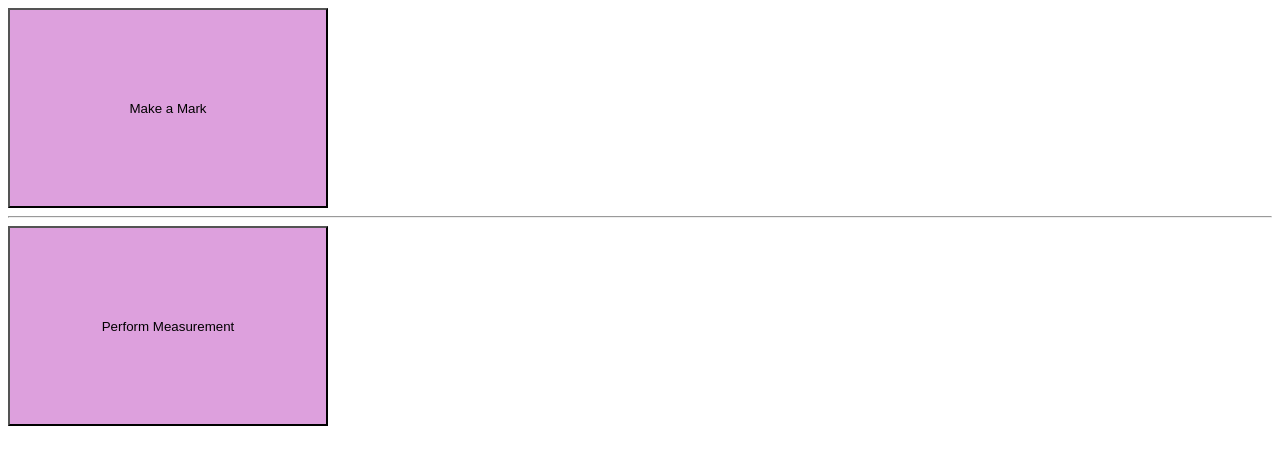
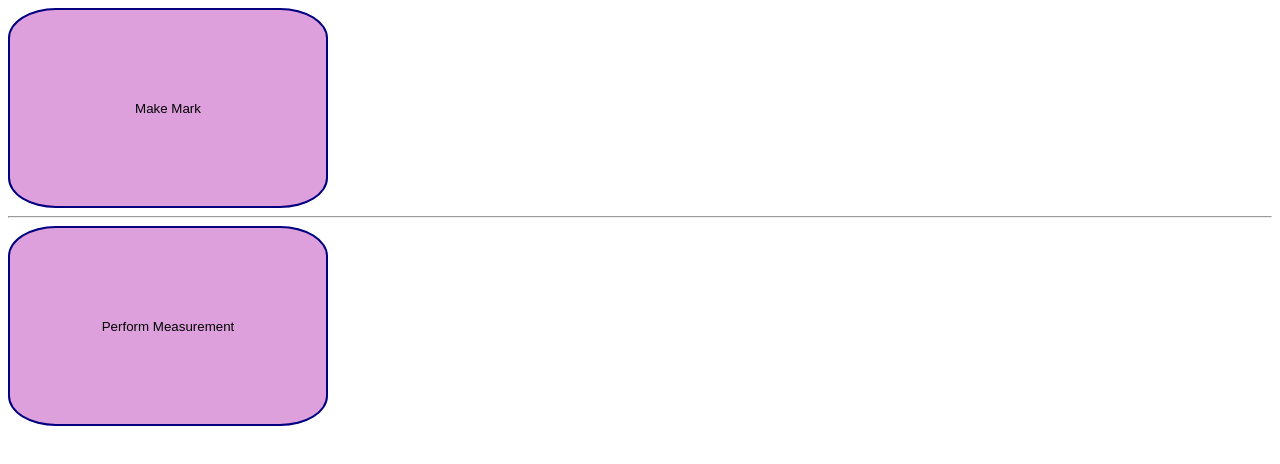
Before and after one commit to supernova-at/supernova-at.github.io, a plain HTML site: page user-timings-demo/index.html in a window 1280 px wide. Drawn offline with Linux system fonts and the light colour scheme.

Commit message:
Adds styling and try/catch to measure

```diff
--- a/user-timings-demo/index.html
+++ b/user-timings-demo/index.html
@@ -4,17 +4,26 @@
     <title>User Timings API Demo</title>
     <script>
         /* Mark. */
+        const markCounter = 0;
         function doMark () {
-            performance.mark('button-click');
+            const name = `click-${markCounter}`;
+            performance.mark(name);
+
+            markCounter++;
         }
 
         /* Measure. */
         function doMeasure() {
-            performance.measure(
-                'time-to-first-click',
-                'first-paint',
-                'button-click'
-            );
+            try {
+                performance.measure(
+                    'time-between-clicks',
+                    'click-0',
+                    'click-1'
+                );
+            }
+            catch (e) {
+                alert('Gotta click the button twice!');
+            }
         }
     </script>
     <style>
@@ -22,12 +31,28 @@
             width: 25vw;
             height: 25vh;
             background-color: plum;
+            border-radius: 15%;
+            border: solid 2px navy;
         }
     </style>
   </head>
   <body>
-      <button type="button" onclick="doMark()">Make a Mark</button>
-      <hr />
-      <button type="button" onclick="doMeasure()">Perform Measurement</button>
+        <button
+            id="btn-mark"
+            type="button"
+            onclick="doMark()"
+        >
+            Make Mark
+        </button>
+
+        <hr />
+
+        <button
+            id="btn-measure"
+            type="button"
+            onclick="doMeasure()"
+        >
+            Perform Measurement
+        </button>
   </body>
 </html>
```
